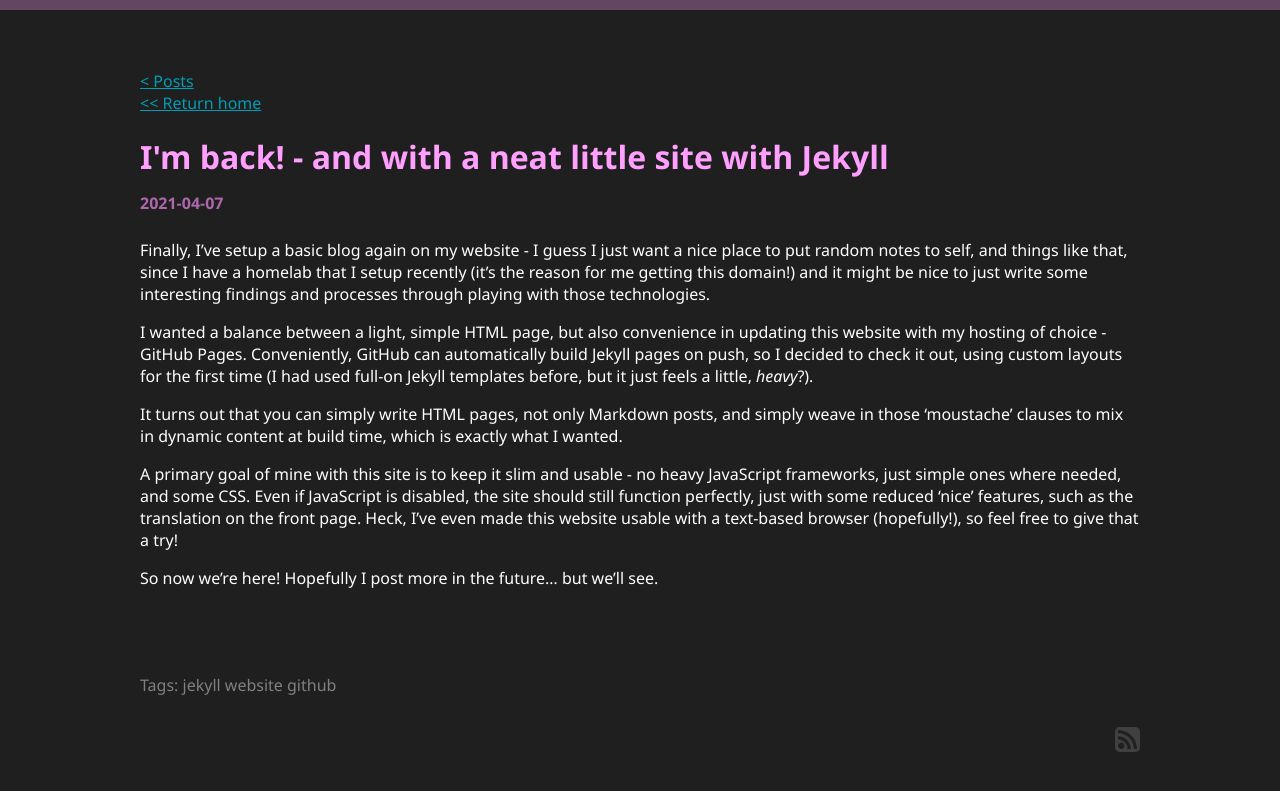
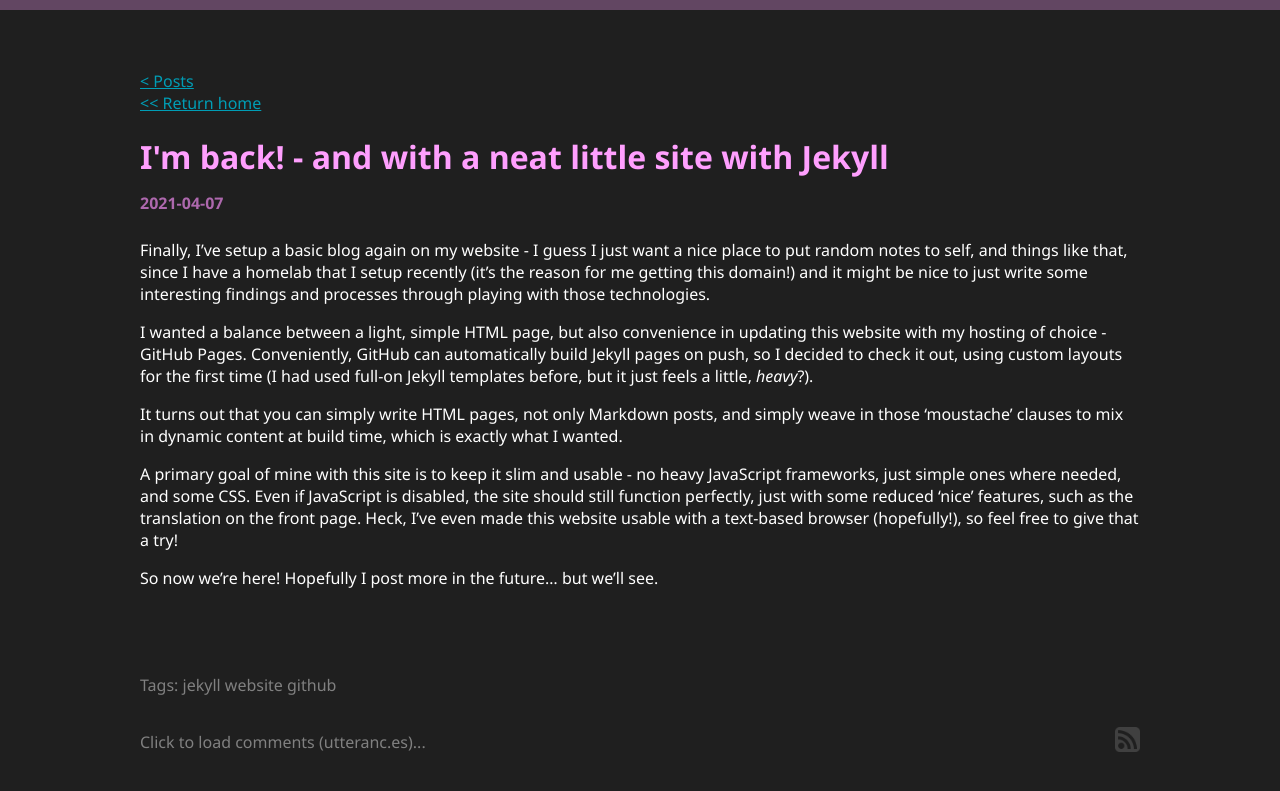
Before and after one commit to nicholastay/personal-web, a Jekyll site: the page built from _posts/2021-04-07-first-post.markdown, in a window 1280 px wide. Shown: the top 791 px of the page. Built offline with Jekyll 4.4.1, drawn with Linux system fonts in a browser that asks for light colours.

Commit message:
Add comments section with utterances (dynamic loading for lightweight)

```diff
--- a/_layouts/post.html
+++ b/_layouts/post.html
@@ -48,7 +48,28 @@
 						<img src="/assets/rss.png" alt="RSS Feed" height="25px" style="filter: brightness(0.25);">
 					</a>
 				</div>
+
+				<div id="comments" onclick="loadComments();" style="margin-top: 35px"></div>
 			</div>
 		</div>
+
+	<script>
+		var comments = document.getElementById("comments");
+		comments.innerText = "Click to load comments (utteranc.es)...";
+
+		function loadComments() {
+			comments.onclick = null;
+			comments.innerText = "";
+			var utt = document.createElement("script");
+			utt.src = "https://utteranc.es/client.js";
+			utt.async = true;
+			utt.crossOrigin = "anonymous";
+			utt.setAttribute("repo", "nicholastay/personal-web");
+			utt.setAttribute("issue-term", "pathname");
+			utt.setAttribute("label", "blog comments");
+			utt.setAttribute("theme", "github-dark");
+			comments.appendChild(utt);
+		}
+	</script>
 	</body>
 </html>
--- a/style.css
+++ b/style.css
@@ -108,3 +108,8 @@ pre {
 	padding: 10px 20px;
 	border-radius: 2px;
 }
+
+#comments {
+	color: grey;
+	cursor: pointer;
+}
```
